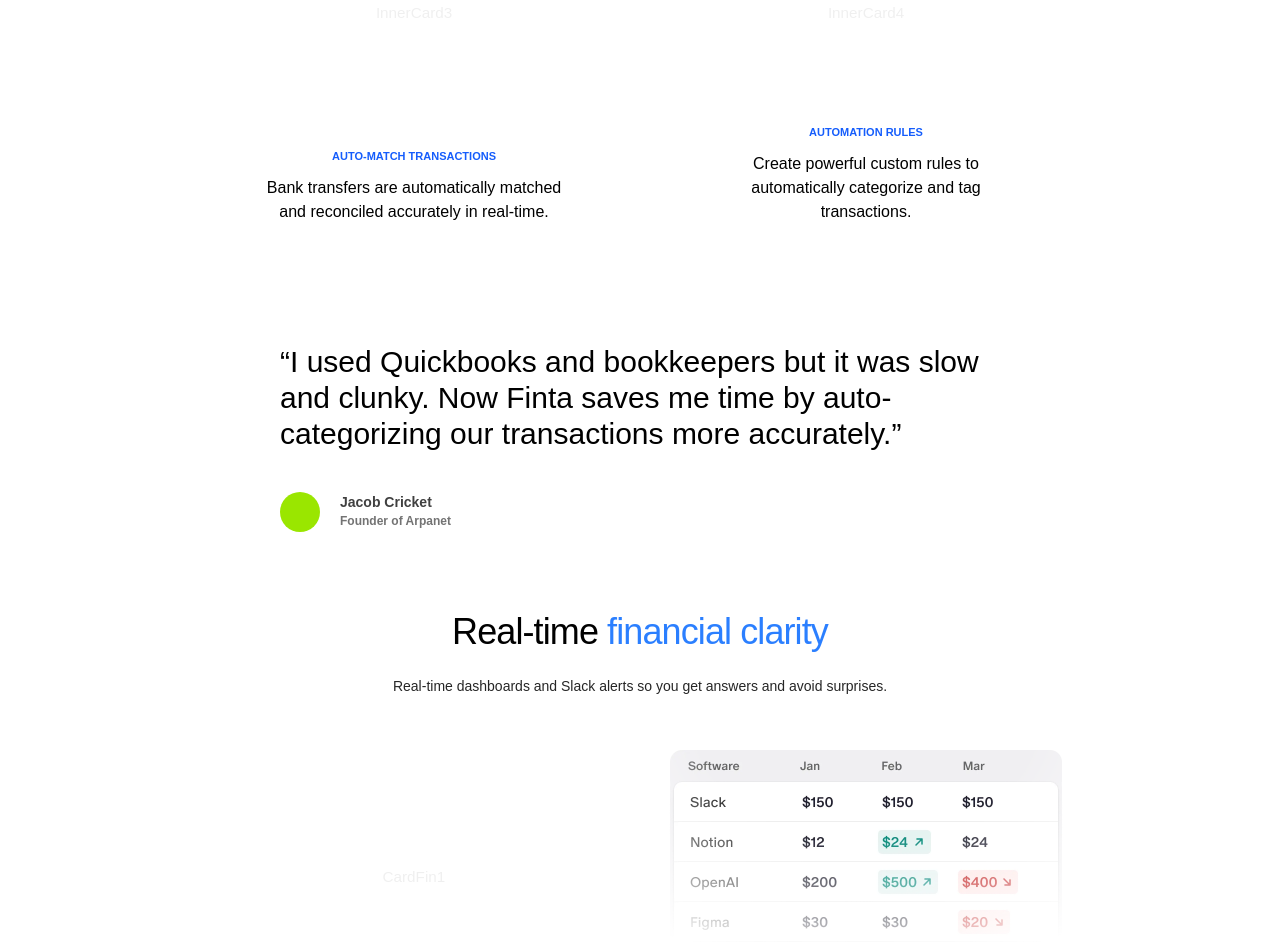
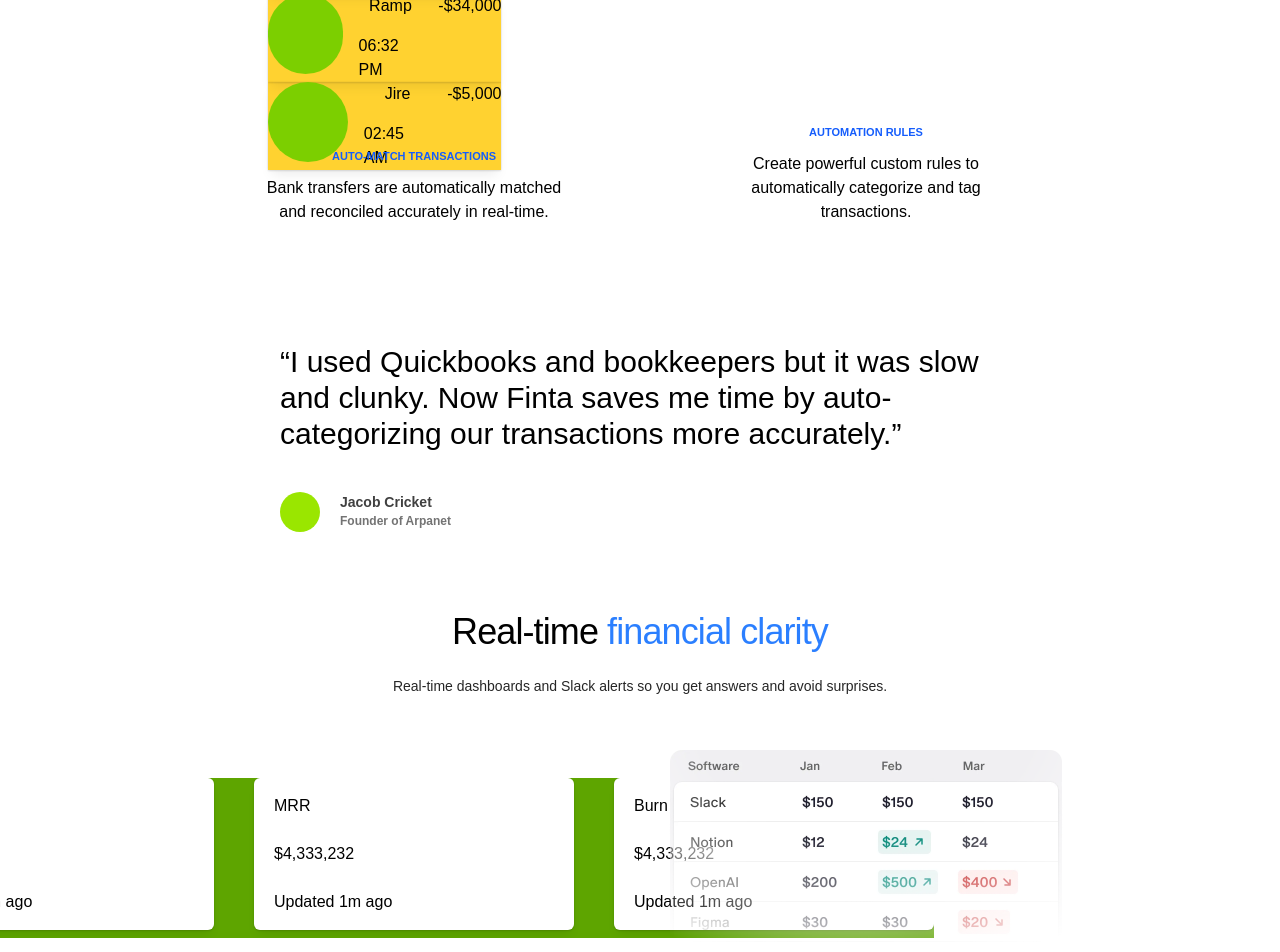
Before and after one commit to Evolver-3/newfintaupload, a React (Vite) app: page / in a window 1280 px wide. Shown: the part 4000-4952 px from the top of the page. Built offline with nearby package versions, Linux system fonts and the light colour scheme; some icons are missing.

Commit message:
added another card

```diff
--- a/src/App.jsx
+++ b/src/App.jsx
@@ -8,6 +8,7 @@
 
 import AccountingCard from './finta/Accounting/AccountingCard'
 import Finance from './finta/FinancePage/Finance'
+
 
 
 
@@ -26,6 +27,7 @@
 
 
 
+
     </div>
   )
 }
--- a/src/finta/Accounting/Card1/CardOne.jsx
+++ b/src/finta/Accounting/Card1/CardOne.jsx
@@ -5,7 +5,7 @@
 const CardFour = () => {
   return (
     <ButtonClickAnimation heading={"Auto-categorization"} text={"Transactions are automatically categorized and reconciled accurately in real-time."} logo={""}>
-      <InnerCard/>
+      <InnerCard />
     </ButtonClickAnimation>
   )
 }
--- a/src/finta/Accounting/Card1/InnerCard.jsx
+++ b/src/finta/Accounting/Card1/InnerCard.jsx
@@ -1,6 +1,3 @@
-import {motion} from 'motion/react'
-
-import React from 'react'
 
 const DataCard=[
   {time:"1m age",text:"Slack",span:"Software",amount:"-$25",icon:<i className='bx  bx-laptop-alt'></i>,status:"expense"},
--- a/src/finta/Accounting/Card3/InnerCard3.jsx
+++ b/src/finta/Accounting/Card3/InnerCard3.jsx
@@ -1,8 +1,38 @@
+
 import React from 'react'
+
+const dataItems=[
+  {id:1,logo:"",text:"Brex",time:"12:03 AM",amount:"-$450,000"},
+  {id:2,logo:"",text:"Mercury",time:"08:30 PM",amount:"$30,000"},
+  {id:3,logo:"",text:"Ramp",time:"06:32 PM",amount:"-$34,000"},
+  {id:4,logo:"",text:"Jire",time:"02:45 AM",amount:"-$5,000"}
+]
+
 
 const InnerCard3 = () => {
   return (
-    <div>InnerCard3</div>
+    <div className='w-full h-fit container'>
+      <div className='grid grid-cols-1 place-items-center bg-amber-300 w-[80%]'>
+        {dataItems.map((item,index)=>(
+          <div className='w-full shadow-finta flex gap-4 justify-around mx-5' key={item.index}>
+
+            <div className='flex gap-4'>
+              <div className='w-20 h-20 bg-lime-500 rounded-full'></div>
+
+            <div className='flex flex-col gap-4 items-center'>
+              <h4>{item.text}</h4>
+              <h2>{item.time}</h2>
+            </div>
+
+            </div>
+
+            <h4>{item.amount}</h4>
+
+          </div>
+        ))}
+
+      </div>
+    </div>
   )
 }
 
--- a/src/finta/ButtonClickAnimation.jsx
+++ b/src/finta/ButtonClickAnimation.jsx
@@ -5,47 +5,47 @@
 
 const ButtonClickAnimation = ({children,heading,text,logo,className=''}) => {
 
-
 const [autoPlay,setAutoPlay]=useState(false);
 const [showCard,setShowCard]=useState(false);
-  const [showButton,setShowButton]=useState(false);
-  const [play,setPlay]=useState(false);
+const [showBtn,setShowBtn]=useState(false);
+const[play,setPlay]=useState(false);
 
 const containerRef=useRef(null);
+
 const isInView=useInView(containerRef,{once:true})
 
-  const waiting=(s)=>new Promise((res)=>setTimeout(res,s))
+const waitingTime=(ms)=>new Promise((res)=>setTimeout(res,ms))
 
 useEffect(()=>{
-    if(!isInView)
-    return
+  if(!isInView)return
 
-    const runAnimation=async()=>{
+  const startAutoAnimation=async()=>{
+    for(let i=0;i<3;i++){
 
-    for(let i=0;i<3;i++){
       setShowCard(true)
-      await waiting(3000)
+      await waitingTime(5000)
       setShowCard(false)
-      await waiting(500)
+      await waitingTime(800)
     }
+
     setAutoPlay(false)
-    setShowButton(true)
+    setShowBtn(true)
   }
-    runAnimation()
+  startAutoAnimation()
 },[isInView])
 
-const handlePlay = async () => {
-  if (play) return
+const handlePlay=async()=>{
+  if(play)return
 
   setPlay(true)
-  setShowButton(false)
+  setShowBtn(false)
 
   setShowCard(true)
-  await waiting(3000)
+  await waitingTime(5000)
   setShowCard(false)
 
   setPlay(false)
-  setShowButton(true)
+  setShowBtn(true)
 }
 
   return (
@@ -57,7 +57,7 @@
             <div className="relative min-h-45 w-full sm:max-w-106"
             ref={containerRef}>
 
-              <div className="absolute inset-0 flex items-center justify-center min-h-45">
+              <div className="absolute inset-0 flex items-center justify-center min-h-45 w-full">
 
                 <AnimatePresence>
                   {showCard && (
@@ -74,7 +74,7 @@
                 </AnimatePresence>
 
                 <AnimatePresence>
-                  {showButton &&!play && !autoPlay && (
+                  {showBtn &&!play && !autoPlay && (
                     <motion.div
                       onClick={handlePlay}
                       initial={{ opacity: 0, scale: 0.8 }}
--- a/src/finta/FinancePage/CardFin1.jsx
+++ b/src/finta/FinancePage/CardFin1.jsx
@@ -1,10 +1,36 @@
 import React from 'react'
 import ButtonClickAnimation from '../ButtonClickAnimation'
+
+const data=[
+  {id:1,text:"Cash",amount:"$4,333,232",spanElement:"Updated 1m ago"},
+  {id:2,text:"MRR",amount:"$4,333,232",spanElement:"Updated 1m ago"},
+  {id:3,text:"Burn",amount:"$4,333,232",spanElement:"Updated 1m ago"}]
 
 const CardFin1 = () => {
   return (
     <ButtonClickAnimation heading={"INVESTOR-READY METRICS"} text={"Send investor updates with real-time access to cash, burn rate, runway, and MRR."} logo={""}>
-    CardFin1
+
+      <div className='bg-lime-600 w-full h-40 overflow-hidden '>
+      <div className=' w-[200%] gap-10 flex'>
+
+
+          {data.map((item,index)=>(
+          <div className='shadow-finta  bg-white rounded-md w-80 shrink-0 ' key={item.id}>
+            <div className='flex flex-col gap-6 my-4 ml-5'>
+              <h3>{item.text}</h3>
+
+              <h2>{item.amount}</h2>
+
+              <div>{item.spanElement}</div>
+
+            </div>
+          </div>
+
+        ))}
+
+
+      </div>
+      </div>
     </ButtonClickAnimation>
   )
 }
--- a/src/finta/FinancePage/CardFin3.jsx
+++ b/src/finta/FinancePage/CardFin3.jsx
@@ -1,4 +1,5 @@
 import NormalCardContain from "../NormalCardContain"
+
 
 const CardFin3 = () => {
   return (
```
Lines whose indentation alone changed are shown as unchanged.
